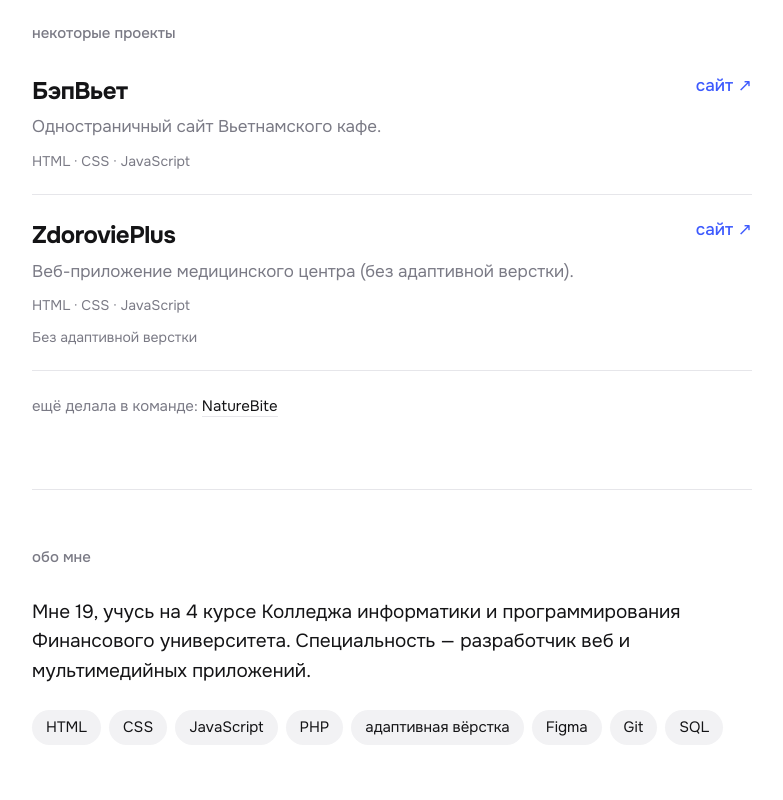
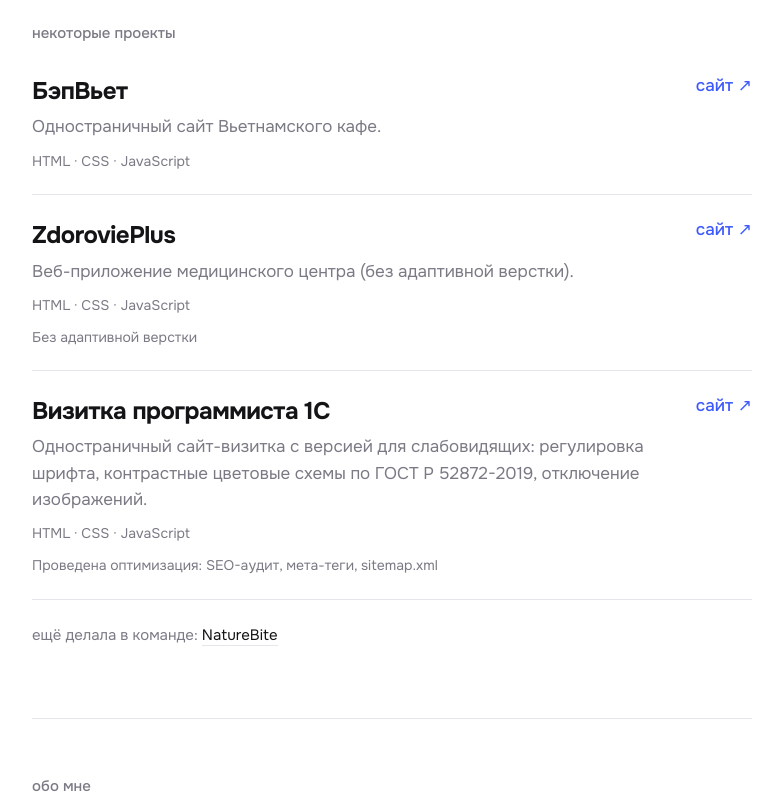
Before and after one commit to ksu-lgtm/my-site, a plain HTML site: page index.html in a window 1280 px wide. Shown: the part 466-1266 px from the top of the page, without its empty margins (248-1031 px from the left). Drawn offline with Linux system fonts and the light colour scheme.

Commit message:
Update index.html

```diff
--- a/index.html
+++ b/index.html
@@ -343,6 +343,16 @@
           </div>
         </article>
 
+        <article class="project">
+        <h3>Визитка программиста 1С</h3>
+        <p>Одностраничный сайт-визитка с версией для слабовидящих: регулировка шрифта, контрастные цветовые схемы по ГОСТ Р 52872-2019, отключение изображений.</p>
+        <div class="stack">HTML · CSS · JavaScript</div>
+        <div class="stack">Проведена оптимизация: SEO-аудит, мета-теги, sitemap.xml</div>
+        <div class="links">
+          <a href="https://ksu-lgtm.github.io/vizitka-1c/" target="_blank" rel="noopener">сайт ↗</a>
+        </div>
+      </article>
+
         <p class="team-note">
           ещё делала в команде:
           <a href="https://kubiki7.github.io/NatureBite/" target="_blank" rel="noopener">NatureBite</a>
```
